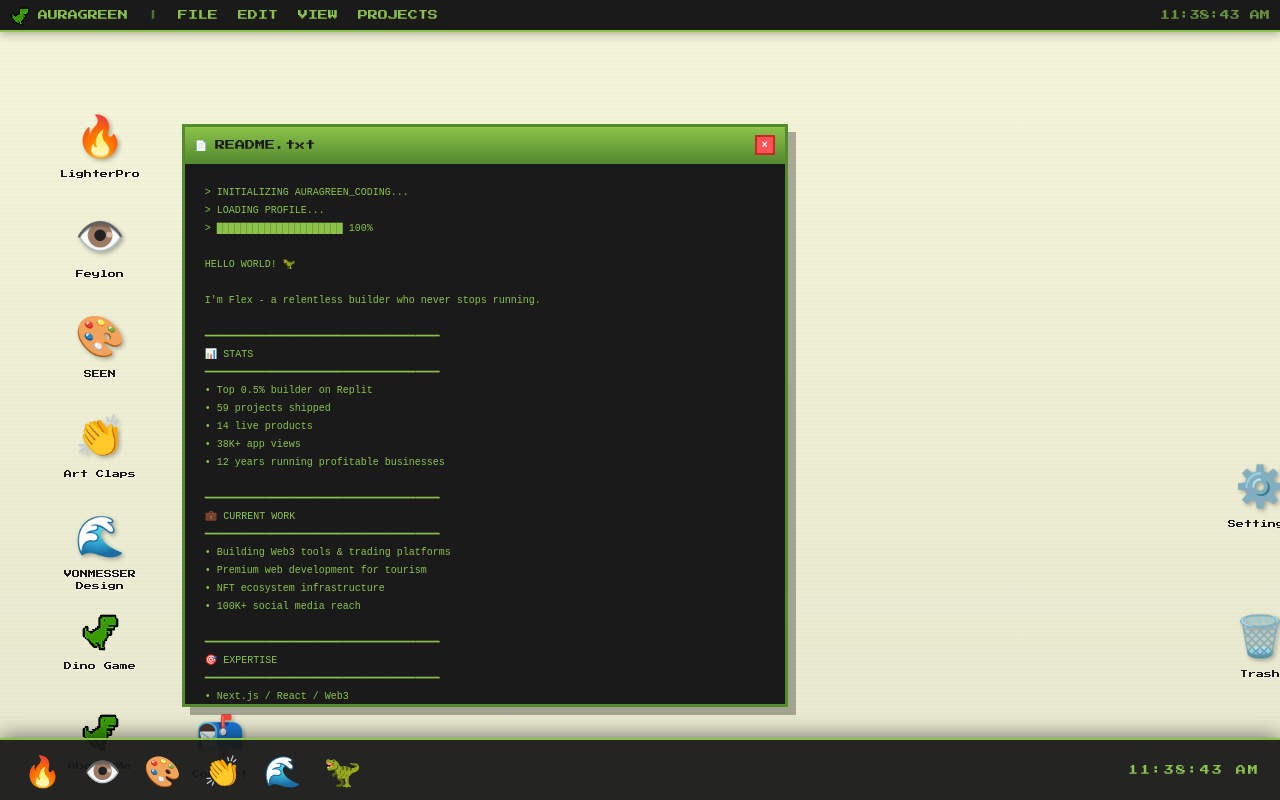
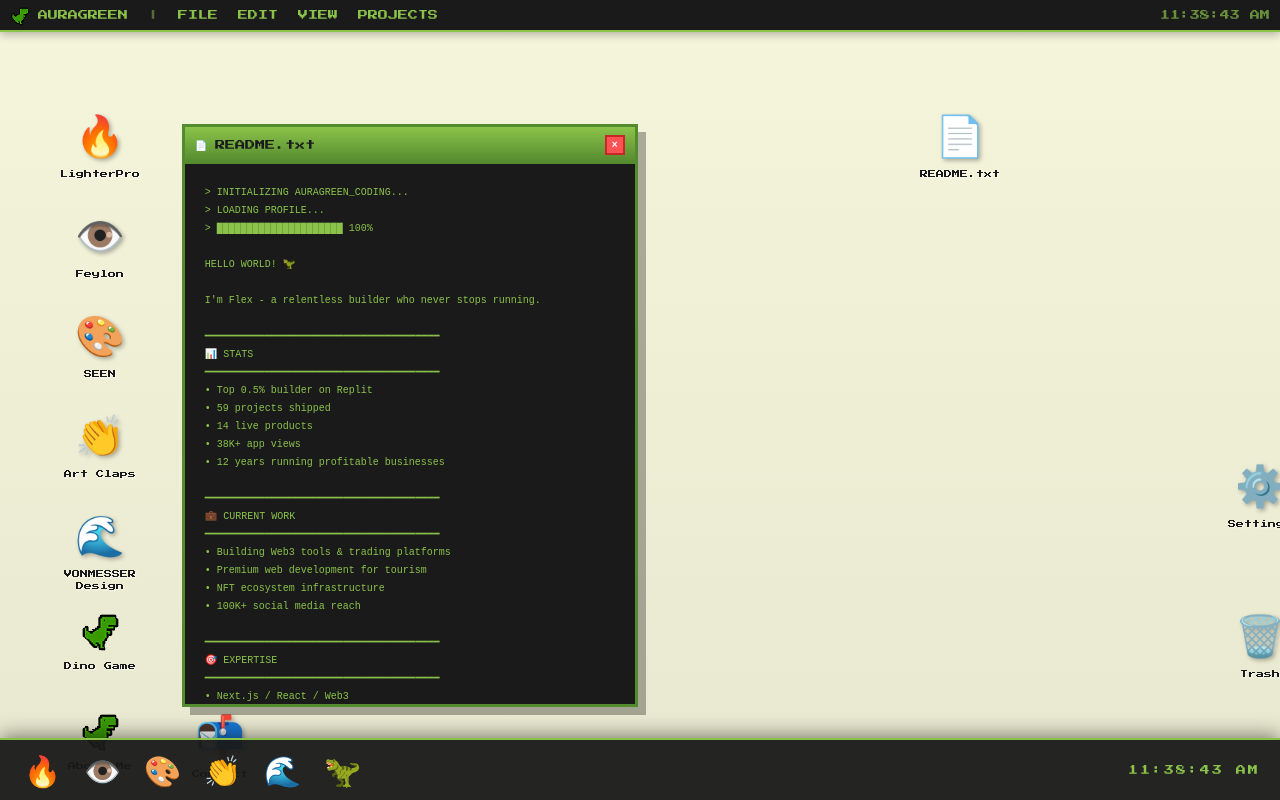
Before and after one commit to Flexasaurusrex/AuraGreenVibes, a Next.js app: page / in a window 1280 px wide. Both pictures are taken after a click on the button "ENTER". Built offline with nearby package versions, Linux system fonts and the light colour scheme.

Commit message:
Update page.js

```diff
--- a/app/page.js
+++ b/app/page.js
@@ -11,6 +11,9 @@
   const [iconPositions, setIconPositions] = useState({});
   const [draggingIcon, setDraggingIcon] = useState(null);
   const [dragOffset, setDragOffset] = useState({ x: 0, y: 0 });
+  const [hasDragged, setHasDragged] = useState(false);
+  const [lastClickTime, setLastClickTime] = useState(0);
+  const [lastClickedIcon, setLastClickedIcon] = useState(null);
 
   const handleGameReady = useCallback(() => {
     setTimeout(() => setShowEnter(true), 2000);
@@ -93,7 +96,7 @@
       description: 'About AuraGreen Coding',
       tech: '',
       isTerminal: true,
-      position: { x: 300, y: 150 },
+      position: { x: 900, y: 100 },
       content: `> INITIALIZING AURAGREEN_CODING...
 > LOADING PROFILE...
 > █████████████████████ 100%
@@ -230,14 +233,10 @@
   };
 
   const handleIconMouseDown = (e, icon) => {
-    if (icon.isTerminal && openWindows.find(w => w.id === icon.id)) {
-      // Don't drag if terminal is already open
-      return;
-    }
-
     e.preventDefault();
     const pos = iconPositions[icon.id] || icon.position;
     setDraggingIcon(icon.id);
+    setHasDragged(false);
     setDragOffset({
       x: e.clientX - pos.x,
       y: e.clientY - pos.y
@@ -246,6 +245,7 @@
 
   const handleMouseMove = (e) => {
     if (draggingIcon) {
+      setHasDragged(true);
       setIconPositions(prev => ({
         ...prev,
         [draggingIcon]: {
@@ -258,6 +258,26 @@
 
   const handleMouseUp = () => {
     setDraggingIcon(null);
+  };
+
+  const handleIconClick = (e, icon) => {
+    // Don't open if user was dragging
+    if (hasDragged) {
+      return;
+    }
+
+    // Double-click detection (300ms window)
+    const now = Date.now();
+    if (lastClickedIcon === icon.id && now - lastClickTime < 300) {
+      // Double click!
+      openWindow(icon);
+      setLastClickTime(0);
+      setLastClickedIcon(null);
+    } else {
+      // First click
+      setLastClickTime(now);
+      setLastClickedIcon(icon.id);
+    }
   };
 
   if (loading && !entered) {
@@ -351,11 +371,7 @@
       style={{
         width: '100vw',
         height: '100vh',
-        background: `
-          linear-gradient(180deg, #F5F5DC 0%, #E8E8D0 100%),
-          repeating-linear-gradient(0deg, transparent, transparent 2px, rgba(139, 195, 74, 0.03) 2px, rgba(139, 195, 74, 0.03) 4px)
-        `,
-        backgroundBlendMode: 'multiply',
+        background: 'linear-gradient(180deg, #F5F5DC 0%, #E8E8D0 100%)',
         position: 'relative',
         overflow: 'hidden',
         fontFamily: '"Press Start 2P", monospace',
@@ -399,7 +415,7 @@
           <div
             key={project.id}
             onMouseDown={(e) => handleIconMouseDown(e, project)}
-            onClick={() => !draggingIcon && openWindow(project)}
+            onClick={(e) => handleIconClick(e, project)}
             style={{
               position: 'absolute',
               left: `${pos.x}px`,
@@ -450,8 +466,8 @@
           position: 'absolute',
           left: `${window.windowX}px`,
           top: `${window.windowY}px`,
-          width: window.isTerminal ? '600px' : '500px',
-          minHeight: window.isTerminal ? '400px' : '300px',
+          width: window.isTerminal ? '450px' : '500px',
+          minHeight: window.isTerminal ? '300px' : '300px',
           background: '#FFFFFF',
           border: '3px solid #558B2F',
           boxShadow: '8px 8px 0 rgba(0,0,0,0.3)',
@@ -498,7 +514,7 @@
             fontSize: '10px',
             lineHeight: '18px',
             fontFamily: '"Courier New", monospace',
-            minHeight: window.isTerminal ? '350px' : '250px',
+            minHeight: window.isTerminal ? '250px' : '250px',
             maxHeight: '500px',
             overflowY: 'auto',
             display: 'flex',
```
